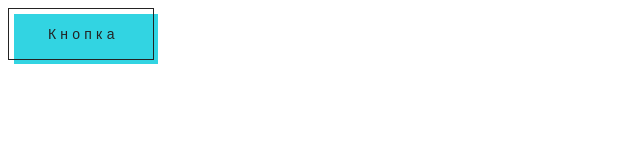
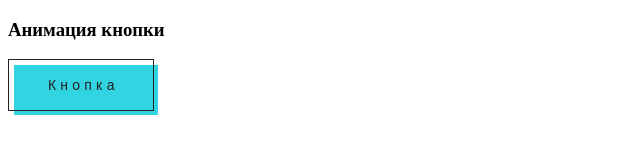
Before and after one commit to Semyon595/HTML-and-CSS-guides, a plain HTML site: page System/index.html in a window 1280 px wide. Shown: the whole page, without its empty margins (0-640 px from the left). Drawn offline with Linux system fonts and the light colour scheme.

Commit message:
Update index.html

```diff
--- a/System/index.html
+++ b/System/index.html
@@ -11,6 +11,7 @@
 
   </header>
   <main>
+    <h3>Анимация кнопки</h3>
     <button class="button-1">Кнопка</button>
   </main>
   <footer>
```
